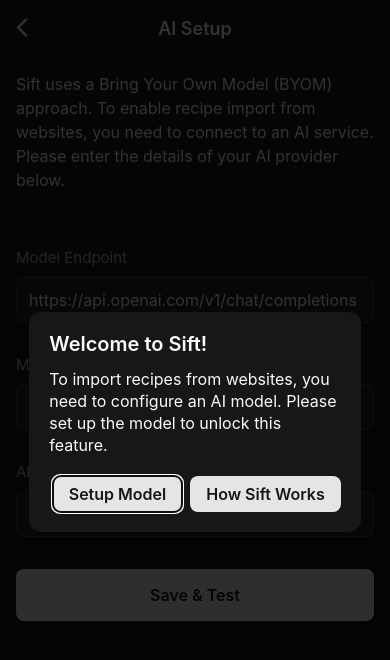
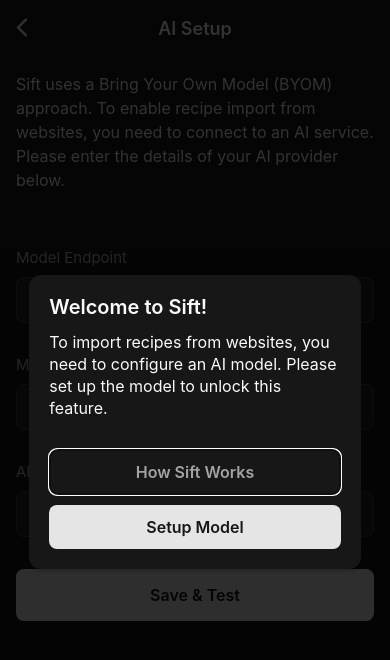
Before and after one commit to MatsCornegoor/sift-recipe-keeper, a React Native app: screen /AiModel in a window 390 px wide. Shown: the top 660 px of the page. Built offline with nearby package versions, Linux system fonts and the light colour scheme.

Commit message:
nice intro popup

```diff
--- a/components/CustomPopup.tsx
+++ b/components/CustomPopup.tsx
@@ -20,6 +20,7 @@
     style?: 'default' | 'cancel';
   }>;
   onClose: () => void;
+  type?: 'default' | 'info';
 }
 
 export default function CustomPopup({
@@ -28,11 +29,14 @@
   message,
   buttons,
   onClose,
+  type = 'default',
 }: CustomPopupProps) {
 
   const { colors } = useTheme();
 
   const styles = useMemo(() => stylesFactory(colors), [colors]);
+
+  const isInfo = type === 'info';
 
   return (
     <Modal
@@ -58,17 +62,20 @@
               </Text>
             ))}
           </View>
-          <View style={styles.buttonContainer}>
+          <View style={[styles.buttonContainer, isInfo && styles.buttonContainerInfo]}>
             {buttons.map((button, index) => (
               <TouchableOpacity
                 key={index}
                 style={[
                   styles.button,
-                  index < buttons.length - 1 && styles.buttonMargin,
+                  isInfo && styles.buttonInfo,
+                  isInfo && button.style === 'cancel' && styles.buttonOutlined,
+                  !isInfo && index < buttons.length - 1 && styles.buttonMargin,
+                  isInfo && index > 0 && styles.buttonMarginInfo,
                 ]}
                 onPress={button.onPress}
               >
-                <Text style={styles.buttonText}>
+                <Text style={[styles.buttonText, isInfo && button.style === 'cancel' && styles.buttonTextOutlined]}>
                   {button.text}
                 </Text>
               </TouchableOpacity>
@@ -122,6 +129,7 @@
     marginTop: 8,
     height: 0,
   },
+  // Default button styles
   buttonContainer: {
     flexDirection: 'row',
     justifyContent: 'flex-end',
@@ -140,4 +148,24 @@
     fontWeight: '600',
     color: colors.background,
   },
+  // Info popup styles
+  buttonContainerInfo: {
+    flexDirection: 'column',
+    marginTop: 10,
+  },
+  buttonInfo: {
+    paddingVertical: 12,
+    alignItems: 'center',
+  },
+  buttonOutlined: {
+    backgroundColor: 'transparent',
+    borderWidth: 1,
+    borderColor: colors.inputBorder,
+  },
+  buttonMarginInfo: {
+    marginTop: 10,
+  },
+  buttonTextOutlined: {
+    color: colors.deleteButton,
+  },
 });
--- a/screens/RecipeList.tsx
+++ b/screens/RecipeList.tsx
@@ -189,16 +189,17 @@
           title="Welcome to Sift!"
           message="To import recipes from websites, you need to configure an AI model. Please set up the model to unlock this feature."
           buttons={[
-            { text: 'Setup Model', onPress: () => {
-                setShowAiPopup(false);
-                navigation.navigate('AiModel');
-            }},
             { text: 'How Sift Works', onPress: () => {
                 setShowAiPopup(false);
                 navigation.navigate('About');
+            }, style: 'cancel'},
+            { text: 'Setup Model', onPress: () => {
+              setShowAiPopup(false);
+              navigation.navigate('AiModel');
             }}
           ]}
           onClose={() => setShowAiPopup(false)}
+          type="info"
         />
       </View>
     </View>
```
